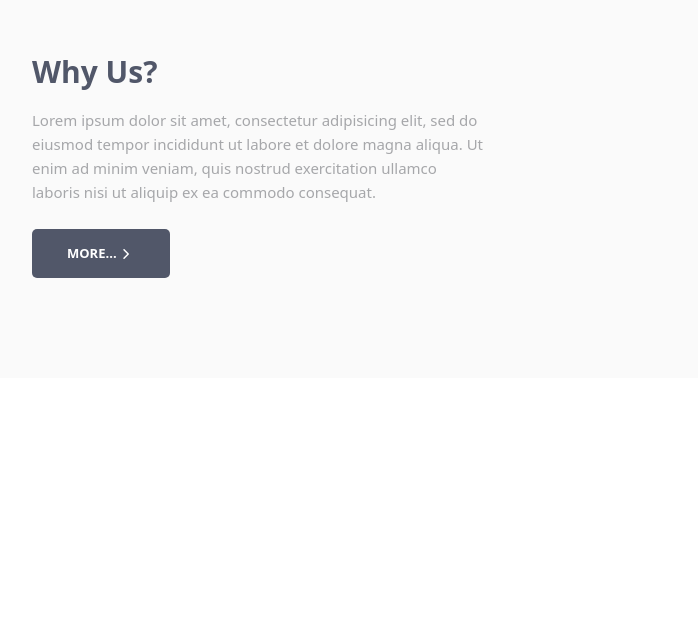
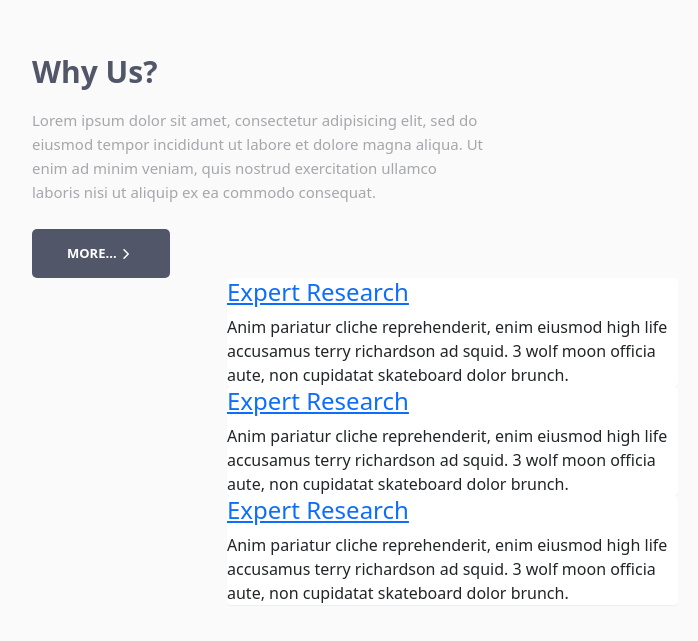
Before and after one commit to Fatemeh-Shirafkan/FirstReactProject, a React (Vite) app: page / in a window 1280 px wide. Shown: the part 1621-2262 px from the top of the page, without its empty margins (50-748 px from the left). Before the commit the page ends 1999 px from the top, so only its background shows below. Built offline with nearby package versions, Linux system fonts and the light colour scheme.

Commit message:
Change the name of the component

```diff
--- /dev/null
+++ b/src/components/Team/PanelBox.jsx
@@ -0,0 +1,21 @@
+import React from 'react'
+import './Team.css'
+
+export default function PanelBox() {
+  return (
+
+    <div className='panel'>
+        <div className='panel_header'>
+            <h4>
+                <a href="#">Expert Research</a>
+            </h4>
+        </div>
+        <div className='panel_body'>
+            <div>
+            Anim pariatur cliche reprehenderit, enim eiusmod high life accusamus terry richardson ad squid. 3 wolf moon officia aute, non cupidatat skateboard dolor brunch.
+            </div>
+        </div>
+    </div>
+
+  )
+}
--- a/src/components/Team/Team.css
+++ b/src/components/Team/Team.css
@@ -48,3 +48,14 @@
 
 
 /* Team box Style */
+.panel_col {
+    margin-left: 195px;
+}
+
+.panel {
+    border: none;
+    margin-bottom: 0;
+    border-radius: 4px;
+    background-color: #fff;
+    box-shadow: 0 1px 1px rgba(0,0,0,.05);
+}
--- a/src/components/Team/Team.jsx
+++ b/src/components/Team/Team.jsx
@@ -1,6 +1,7 @@
 import React from 'react'
 import './Team.css'
 import LeftIndicator from '../../../public/Icons/LeftIndicator'
+import PanelBox from './PanelBox.jsx'
 
 export default function Team() {
   return (
@@ -14,10 +15,12 @@ export default function Team() {
                     </div>
                     <a className='team_content_btn' href="#">More... <LeftIndicator/></a>
                 </div>
-                <div className='col-md-5 col-sm-7'>
+                <div className='col-md-5 col-sm-7 ml-2 panel_col'>
                     <div>
                         <div>
-
+                            <PanelBox/>
+                            <PanelBox/>
+                            <PanelBox/>
                         </div>
                     </div>
                 </div>
```
Also changed, not shown: src/components/Team/TeamBox.jsx (deleted, +0 -17 lines).
